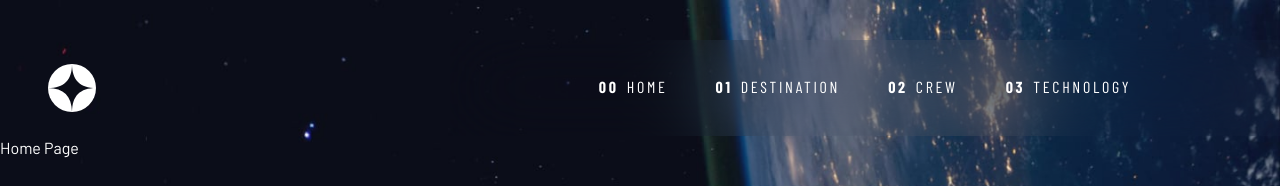
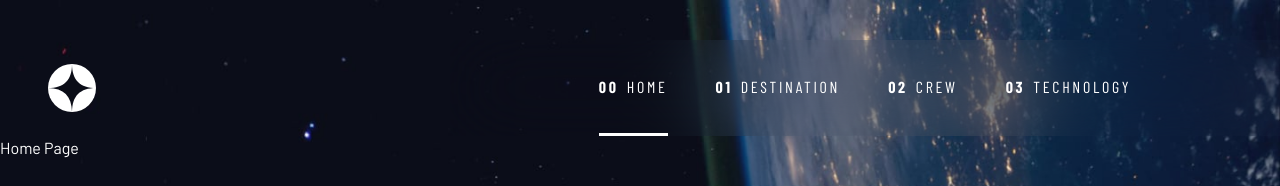
Before and after one commit to gabewolford/visit-space, a Next.js app: page / in a window 1280 px wide. Shown: the top 186 px of the page. Built offline with nearby package versions, Linux system fonts and the light colour scheme.

Commit message:
added active pathname class to nav links

```diff
--- a/src/app/components/Navbar.jsx
+++ b/src/app/components/Navbar.jsx
@@ -16,6 +16,8 @@ const barlowCondensedBold = Barlow_Condensed({
   })
 
 export default function Navbar() {
+    const pathname = usePathname();
+
     return (
         <nav className="flex flex-row justify-between pt-10">
             <Link href="/" className="ml-12 flex items-center">
@@ -30,28 +32,28 @@ export default function Navbar() {
             <div className="flex flex-row bg-black-500 backdrop-blur-2xl h-[96px] w-[830px] justify-center">
                 <div className={`flex gap-12 ${barlowCondensedRegular.className} uppercase tracking-[2.7px]`}>
                     <Link href="/">
-                        <div className="flex gap-2 border-b-[3px] border-transparent hover:border-b-[3px] hover:border-white-500/50 items-center h-full">
+                        <div className={`flex gap-2 border-b-[3px] border-transparent hover:border-b-[3px] hover:border-white-500/50 items-center h-full ${pathname === '/' ? 'border-b-[3px]} border-white-500' : ''}`}>
                             <p className={barlowCondensedBold.className}>00</p>
                             <p className={barlowCondensedRegular.className}>Home</p>
                         </div>
                     </Link>
 
                     <Link href="/destination">
-                        <div className="flex gap-2 border-b-[3px] border-transparent hover:border-b-[3px] hover:border-white-500/50 items-center h-full">
+                        <div className={`flex gap-2 border-b-[3px] border-transparent hover:border-b-[3px] hover:border-white-500/50 items-center h-full ${pathname === '/destination' ? 'border-b-[3px]} border-white-500' : ''}`}>
                             <p className={barlowCondensedBold.className}>01</p>
                             <p className={barlowCondensedRegular.className}>Destination</p>
                         </div>
                     </Link>
 
                     <Link href="/crew">
-                        <div className="flex gap-2 border-b-[3px] border-transparent hover:border-b-[3px] hover:border-white-500/50 items-center h-full">
+                        <div className={`flex gap-2 border-b-[3px] border-transparent hover:border-b-[3px] hover:border-white-500/50 items-center h-full ${pathname === '/crew' ? 'border-b-[3px]} border-white-500' : ''}`}>
                             <p className={barlowCondensedBold.className}>02</p>
                             <p className={barlowCondensedRegular.className}>Crew</p>
                         </div>
                     </Link>
 
                     <Link href="/technology">
-                    <div className="flex gap-2 border-b-[3px] border-transparent hover:border-b-[3px] hover:border-white-500/50 items-center h-full">
+                    <div className={`flex gap-2 border-b-[3px] border-transparent hover:border-b-[3px] hover:border-white-500/50 items-center h-full ${pathname === '/technology' ? 'border-b-[3px]} border-white-500' : ''}`}>
                             <p className={barlowCondensedBold.className}>03</p>
                             <p className={barlowCondensedRegular.className}>Technology</p>
                         </div>
```
